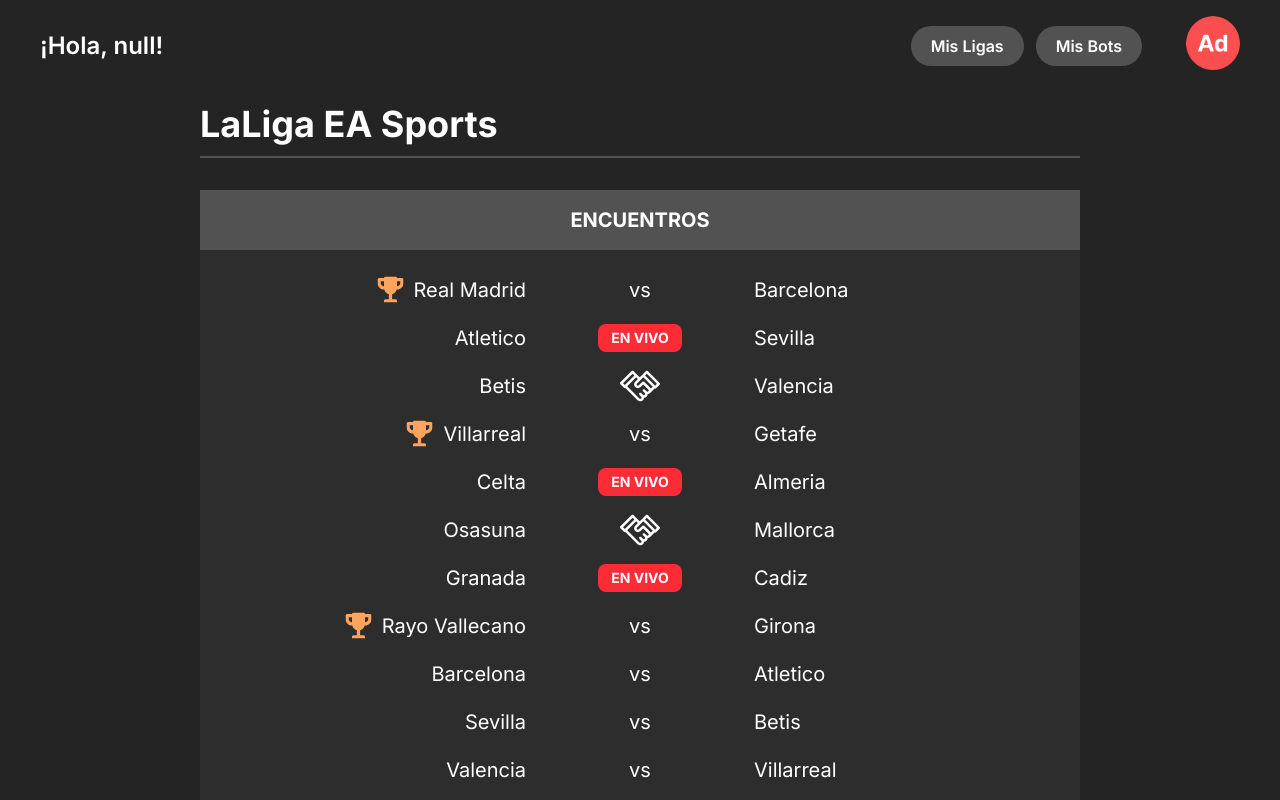
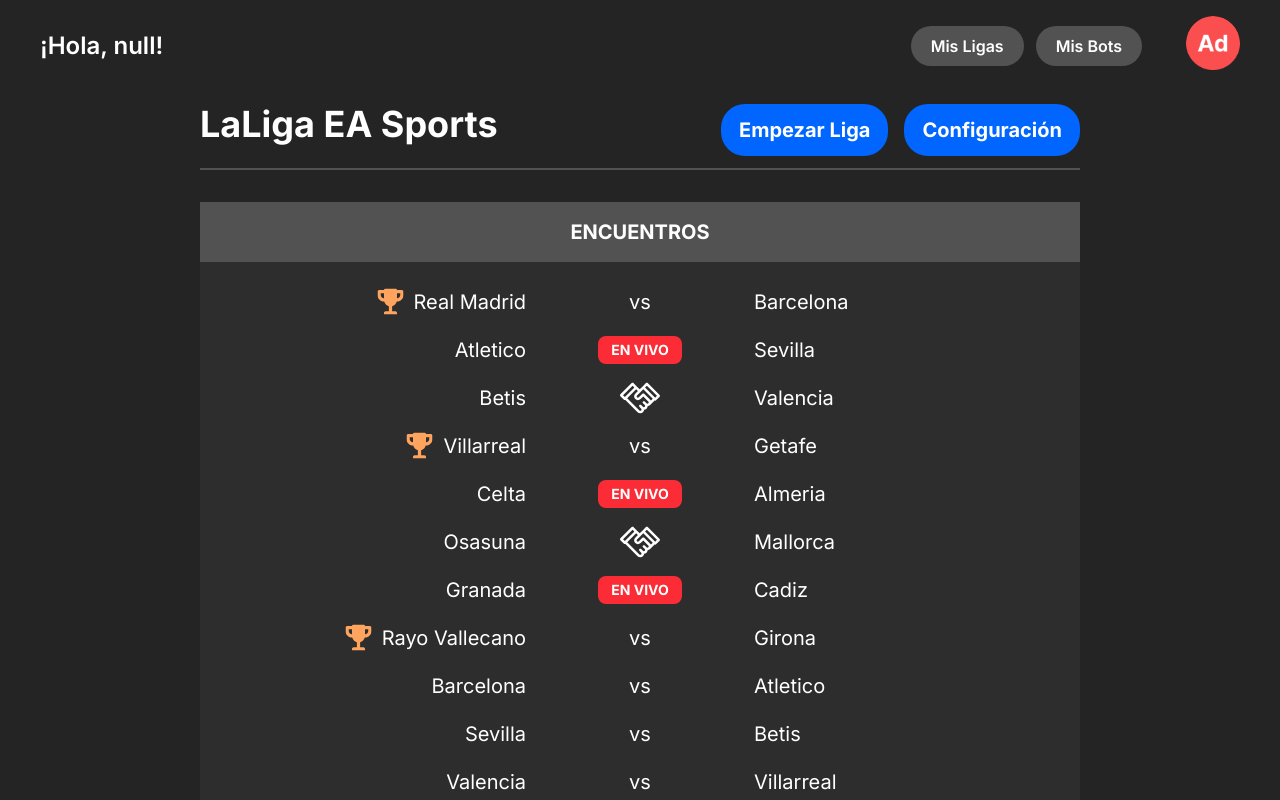
Before and after one commit to alberba/front-end-adonde-band, a Vue app: page /myLeague in a window 1280 px wide. Shown: the top 800 px of the page. Built offline with nearby package versions, Linux system fonts and the light colour scheme.

Commit message:
Se añadió lógica condicional para mostrar botones de acción en la cabecera de la liga.

```diff
--- a/src/views/MyLeaguePage.vue
+++ b/src/views/MyLeaguePage.vue
@@ -7,7 +7,6 @@
 import type { Participation, Match, League } from '@/types'
 import Swal from 'sweetalert2'
 import { ref } from 'vue'
-
 
 // TODO: Descomentar cuando se tenga la API de partidos de una liga
 // import { onMounted } from 'vue'
@@ -149,7 +148,6 @@
 // onMounted(() => {
 //   loadMatches()
 // })
-
 
 // Ejemplo de datos de clasificación
 const clasificacion: Participation[] = [
@@ -439,16 +437,6 @@
   {} as Record<number, Match[]>
 )
 
-console.log(hola())
-
-function hola() {
-  for (const [jornada, numJornada] of Object.entries(jornadas)) {
-    console.log(jornada)
-    numJornada.forEach((encuentro) => {
-      console.log(encuentro)
-    })
-  }
-}
 const misBots = ['Equipo 1', 'Equipo 3', 'Equipo 5'] // Ejemplo de equipos
 
 const esMiBot = (nombreEquipo: string) => {
@@ -472,6 +460,9 @@
 // }
 
 const titleHeader = '¡Hola, ' + localStorage.getItem('username') + '!'
+
+const userIdApi = 0
+const userId = Number(localStorage.getItem('userId') || '0')
 </script>
 
 <template>
@@ -481,7 +472,14 @@
   >
     <!-- Contenedor pequeño que incluye solo el header -->
     <header class="m-3 flex w-full flex-col gap-3">
-      <h1 class="text-left text-4xl font-bold">{{ ligaNombre }}</h1>
+      <div class="flex flex-row justify-between">
+        <h1 class="text-left text-4xl font-bold">{{ ligaNombre }}</h1>
+        <div class="flex flex-row gap-4 font-bold text-xl" v-if="userId == userIdApi">
+          <button class="cursor-pointer px-4.5 py-3 bg-[#06f] rounded-3xl">Empezar Liga</button>
+          <button class="cursor-pointer px-4.5 py-3 bg-[#06f] rounded-3xl">Configuración</button>
+        </div>
+      </div>
+
       <div class="mt-0 h-0 w-full dark:border dark:border-[#525252]"></div>
     </header>
 
```
